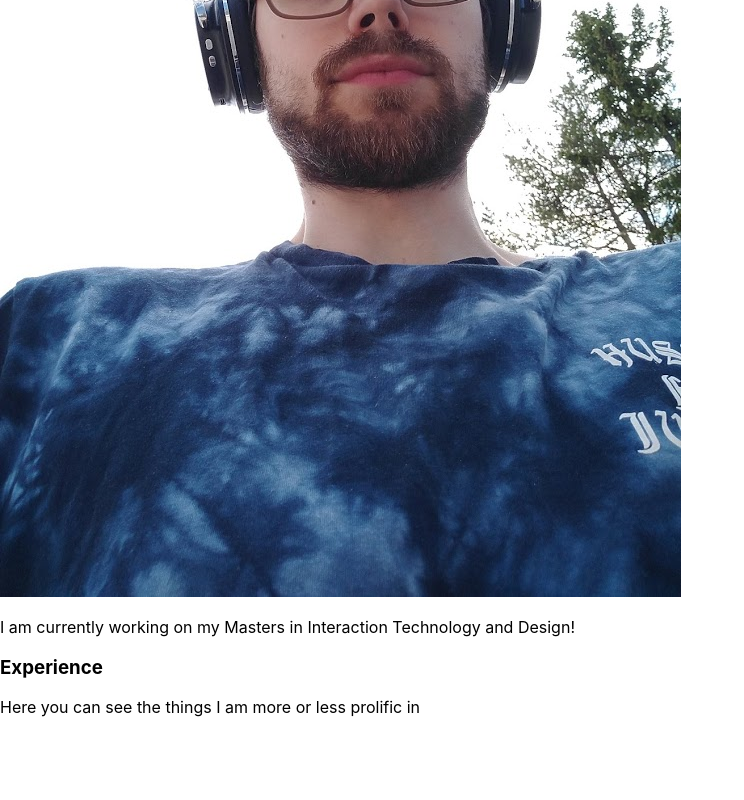
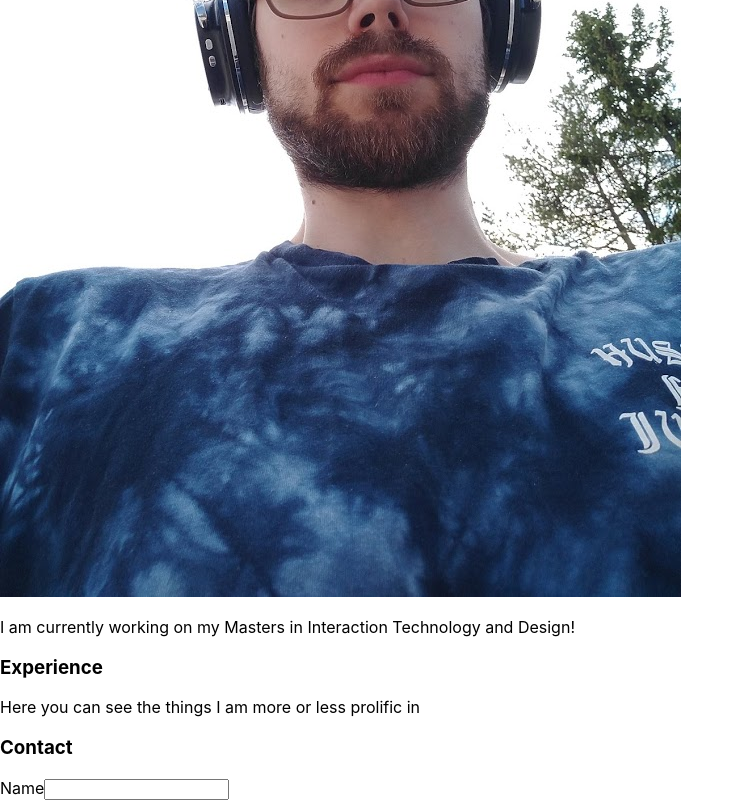
Before and after one commit to guildmark/portfolio, a React (Create React App) app: page /About in a window 1280 px wide. Shown: the part 400-1200 px from the top of the page, without its empty margins (0-744 px from the left). Before the commit the page ends 1133 px from the top, so only its background shows below. Built offline with nearby package versions, Linux system fonts and the light colour scheme.

Commit message:
Added form for contact

```diff
--- a/package.json
+++ b/package.json
@@ -8,6 +8,7 @@
     "@testing-library/user-event": "^7.2.1",
     "express": "^4.17.1",
     "react": "^16.13.1",
+    "react-bootstrap": "^1.0.1",
     "react-dom": "^16.13.1",
     "react-router-dom": "^5.2.0",
     "react-scripts": "3.4.1"
--- a/src/components/About.js
+++ b/src/components/About.js
@@ -20,6 +20,17 @@ function About()  {
                 <h3>Experience</h3>
                 <p>Here you can see the things I am more or less prolific in</p>
             </div>
+
+
+            <div>
+                <h3>Contact</h3>
+
+                {/*Add contact form */}
+                <form>
+                    <label>Name</label>
+                    <input type="text" className="form-control"/>
+                </form>
+            </div>
         </div>
     )
 }
--- a/src/components/Work.js
+++ b/src/components/Work.js
@@ -1,9 +1,14 @@
 import React, {useState} from 'react';
+import {Link} from 'react-router-dom';
 
 function Work(){
     return(
         <div>
             <h2>TestWork</h2>
+            <div>
+                {/* Add MK logo to return home */}
+                <Link to="/" href="#">HOME</Link>
+            </div>
         </div>
     )
 }
```
Also changed, not shown: 1 other file (tests, documents, lock files or other folders).
